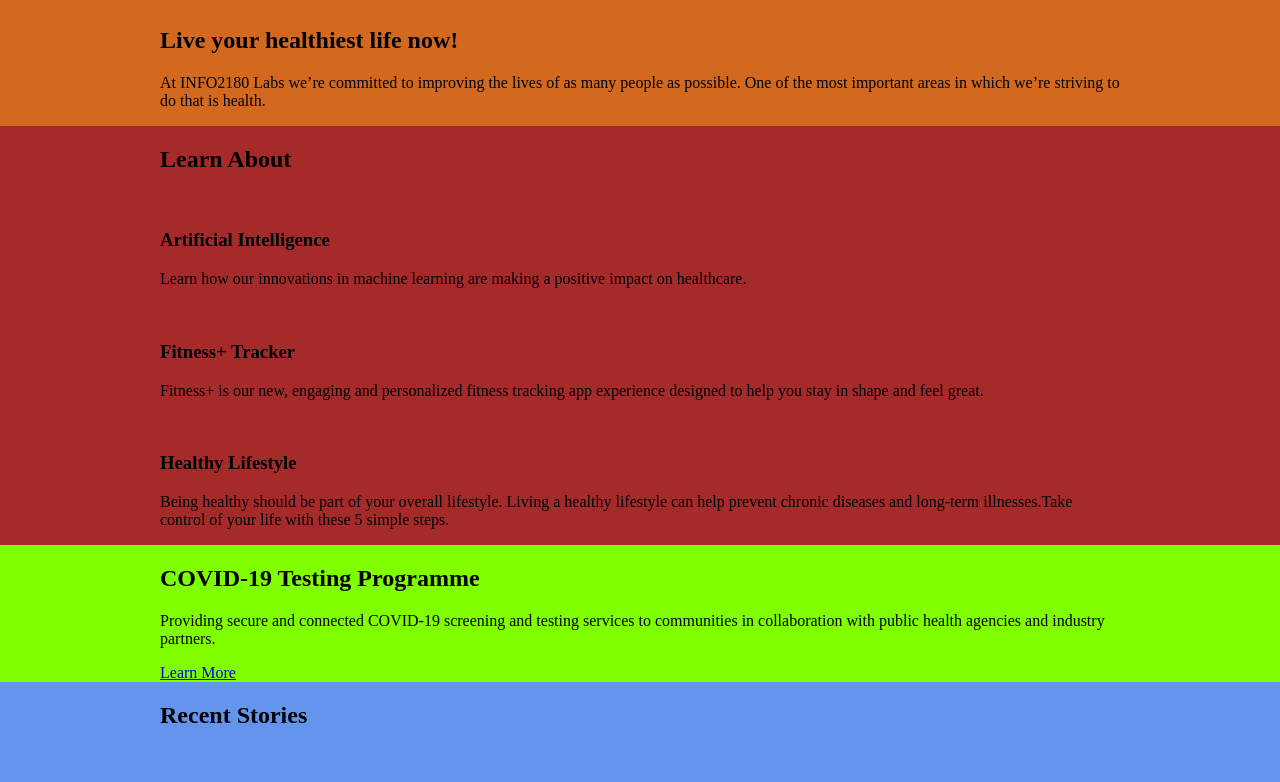
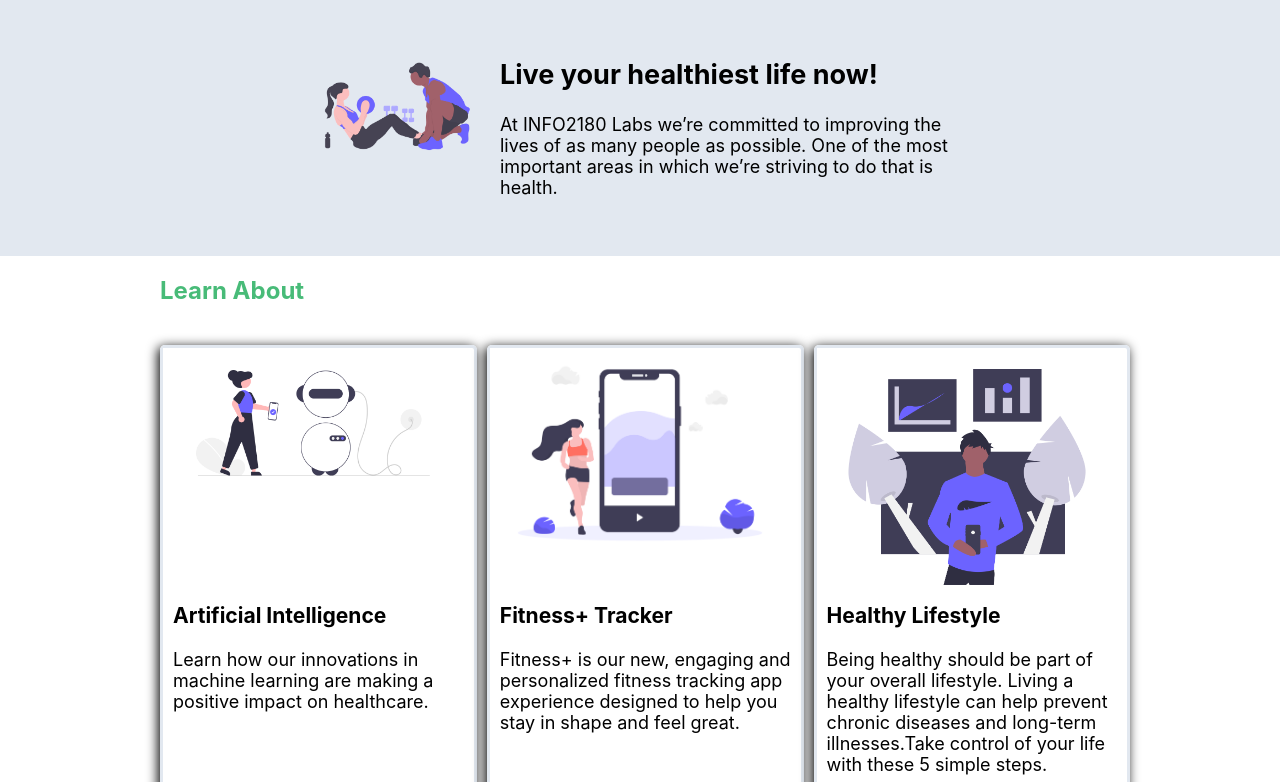
Before and after one commit to Ajani-Lewis/info2180-project1, a plain HTML site: page index.html in a window 1280 px wide. Shown: the part 65-847 px from the top of the page. Drawn offline with Linux system fonts and the light colour scheme.

Commit message:
Formated page, added images and some styling

```diff
--- a/index.html
+++ b/index.html
@@ -26,7 +26,7 @@
         <section class="overview-hero">
             <div class="container">
                 <div class="overview-hero-image">
-                    <img src="#" alt="">
+                    <img src="exercise.png" alt="Exercise">
                 </div>
                 <div class="overview-hero-text">
                     <h2>Live  your healthiest life now!</h2>
@@ -39,21 +39,21 @@
                 <h2>Learn About</h2>
                 <div class="cards">
                     <div class="card">
-                        <img src="#" alt="">
+                        <img src="artificial intelligence.png" alt="Artificial Intelligence">
                         <div class="card-body">
                             <h3>Artificial Intelligence</h3>
                             <p>Learn how our innovations in machine learning are making a positive impact on healthcare.</p>
                         </div>
                     </div>
                     <div class="card">
-                        <img src="#" alt="">
+                        <img src="fitness tracker.png" alt="Fitness Tracker">
                         <div class="card-body">
                             <h3>Fitness+ Tracker</h3>
                             <p>Fitness+ is our new, engaging and personalized fitness tracking app experience designed to help you stay in shape and feel great.</p>
                         </div>
                     </div>
                     <div class="card">
-                        <img src="#" alt="">
+                        <img src="healthy lifestyle.png" alt="Healthy Lifestyle">
                         <div class="card-body">
                             <h3>Healthy Lifestyle</h3>
                             <p>Being healthy should be part of your overall lifestyle. Living a healthy lifestyle can help prevent chronic diseases and long-term illnesses.Take control of your life with these 5 simple steps.</p>
@@ -77,7 +77,7 @@
             <div class="container">
                 <h2>Recent Stories</h2>
                 <article>
-                    <img src="" alt="">
+                    <img src="chris.jpg" alt="Dr. Christopher Turk">
                     <div class="article-body">
                         <h3>Dr. Christopher Turk has spent his entire career caring for people’s health and wellbeing.</h3>
                         <p>After years in the healthcare system, Dr. Christopher Turk is bringing together groups of people across the world to take on big healthcare challenges through groundbreaking research and developing tools that support better care.</p>
@@ -85,7 +85,7 @@
                     </div>
                 </article>
                 <article>
-                    <img src="" alt="">
+                    <img src="lab.jpg" alt="INFO2180 Labs">
                     <div class="article-body">
                         <h3>INFO2180 Labs collaborates with the Ministry of Health and Ministry of Education on COVID-19 Risk Screening and Testing</h3>
                         <p>INFO2180 Labs, in collaboration with the Ministry of Health and Wellness and Ministry of Education, will launch a pilot project intended to expand access to COVID-19 risk screening and testing for high risk individuals in the parishes of Kingston and St. Andrew.</p>
--- a/styles.css
+++ b/styles.css
@@ -1,7 +1,11 @@
 /* Add your CSS to this file */
 body {
     margin: 0;
-    font-size: 16px;
+    font-size: 18px;
+    font-family: -apple-system, BlinkMacSystemFont, "Segoe UI", Roboto, "Helvetica Neue", Arial,
+    "Noto Sans", sans-serif;
+
+
 }
 
 .container {
@@ -22,13 +26,17 @@ body {
     ;
 }
 
+a{
+    text-decoration: none;
+}
+
 /*
-|||||||||||*********WEBSITE HEADER*********|||||||||||
+|||||||||||*********WEBPAGE HEADER*********|||||||||||
 */
 
 header{
     grid-area: header;
-    background-color: aqua;
+    background-color: white;
 
 }
 
@@ -36,29 +44,38 @@ header .container{
     display: flex;
     flex-direction: row;
     align-items: flex-end;
+    font-size: 18px;
 
 }
 
 header .container h1{
     flex: 3;
-    font-size: initial;
+    font-size: 18px;
 }
 
-ul{
+header ul{
     list-style-type: none;
     flex: 1;
 
+
 }
 
-li{
+header li{
     float: left;
+    padding-bottom: 1.9px;
 }
 
-li a {
+header li a {
     display: block;
     text-align: right;
     padding: 10px;
     text-decoration: none;
+    color: #6b7280;
+
+}
+
+header li a:hover{
+    color: #5A67D8;
 }
 
 /*
@@ -67,34 +84,180 @@ li a {
 
 .overview-hero{
     grid-area: live-section;
-    background-color: chocolate;
+    background-color: #E2E8F0;
+    padding: 40px 300px;
+}
+
+.overview-hero .container{
+    display: flex;
+    flex-direction: row;
+}
+
+.overview-hero-image img{
+    width: 200px;
+
+}
+
+/*
+|||||||||||*********LEARN SECTION*********|||||||||||
+*/
+
+.learn-about{
+    grid-area: learn-section;
+    background-color: white;
+    padding-bottom: 30px;
+}
+
+.learn-about .container h2{
+    color: #48BB78;
+    font-size: 24px;
+}
+
+.cards{
+    display: grid;
+    grid-template-columns: 33% 33% 33%;
+    grid-template-areas:
+    "card1" "card2" "card3"
+    ;
+
+    padding: 20px 0px;
+    column-gap: 10px;
+}
+
+.card{
+
+    border: #E2E8F0 solid;
+    border-radius: 5px;
+    box-shadow: -2px 2px 12px;
+
+    display: grid;
+    grid-template-rows: 50% 50%;
+    grid-template-areas:
+    "image"
+    "text"
+    ;
+}
+
+.card img{
+    grid-area: image;
+    width: 300px;
+
+}
+
+.card-body{
+    grid-area: text;
+    padding: 0px 10px;
 }
 
 
-
-
-
-.learn-about{
-    grid-area: learn-section;
-    background-color: brown;
-}
+/*
+|||||||||||*********TEST SECTION*********|||||||||||
+*/
 
 .testing{
     grid-area: test-section;
-    background-color: chartreuse;
+    background-color: #4A5568;
+    color: white;
+    padding: 50px 200px;
+
 }
+
+.testing .container{
+    display: grid;
+    grid-template-columns: 70% 30%;
+    grid-template-areas:
+    "description" "button"
+    ;
+
+}
+
+.testing-desciption{
+    grid-area: description;
+    padding-right: 100px;
+
+}
+
+.cta{
+    text-align: center;
+
+    padding-top: 50px;
+}
+
+.cta a{
+    text-decoration: none;
+}
+
+.btn{
+    grid-area: button;
+    text-align: center;
+
+    background-color: green;
+    padding: 10px 15px;
+    border-radius: 5px;
+    color: white;
+}
+
+/*
+|||||||||||*********STORIES SECTION*********|||||||||||
+*/
 
 .stories{
     grid-area: story-section;
-    background-color: cornflowerblue;
+    background-color: white;
+
 }
+
+.stories .container{
+    padding: 50px 0px;
+}
+
+.stories .container img{
+    float: left;
+    padding-right: 20px;
+    padding-top: 10px;
+    border-radius: 50%;
+    width: 200px;
+    height: 200px;
+}
+
+/*.stories .container a{
+    padding-left: 0px;
+}*/
+
+/*
+|||||||||||*********NEWSLETTER SECTION*********|||||||||||
+*/
 
 .newsletter{
     grid-area: news-section;
-    background-color: darkmagenta;
+    background-color: #48BB78;
+    text-align: center;
+
 }
+
+form{
+    display: flex;
+    padding-bottom: 20px;
+    padding-left: 320px;
+    gap: 3px;
+}
+
+.form-group input{
+    line-height: 33px;
+    border-radius: 5px;
+    border-style: none;
+}
+
+.newsletter .btn{
+    border-style: none;
+}
+
+/*
+|||||||||||*********WEBPAGE FOOTER*********|||||||||||
+*/
 
 footer{
     grid-area: footer;
-    background-color: deeppink;
+    background-color: #4A5568;
+    color: white;
 }
```
Also changed, not shown: artificial intelligence.png (added), chris.jpg (added), exercise.png (added), fitness tracker.png (added), healthy lifestyle.png (added), lab.jpg (added).
